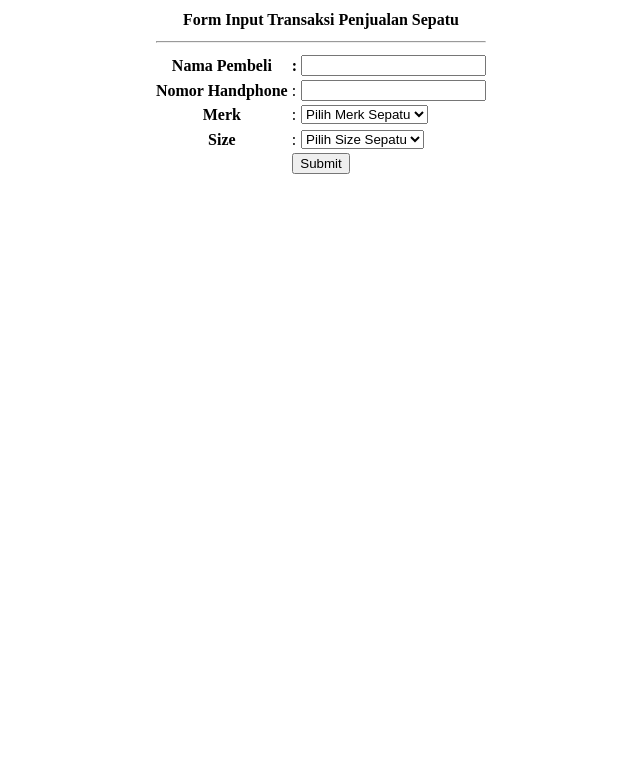
After one commit to annisaptr19/pustaka-booking, a CodeIgniter app: page /pustaka-booking/tokosepatu in a window 1280 px wide. The commit adds this page. Shown: the top 783 px of the page, without its empty margins (319-959 px from the left). Run offline with CodeIgniter, Linux system fonts and the light colour scheme.

Commit message:
Tugas Studi Kasus Pertemuan 7

```diff
--- /dev/null
+++ b/application/controllers/Tokosepatu.php
@@ -0,0 +1,46 @@
+<?php
+class Tokosepatu extends CI_Controller
+{
+    public function index()
+    {
+
+        $this->load->view('view-form-tokosepatu');
+    }
+
+    public function cetak()
+    {
+        $this->form_validation->set_rules('nama','Nama Pembeli','required|min_length[3]',[
+            'required' => 'Nama Pembeli Harus Diisi',
+            'min_length' => 'Nama Pembeli Terlalu Pendek'
+        ]);
+        $this->form_validation->set_rules('nohp','Nomor Handphone','required|min_length[10]',[
+            'required' => 'Nomor Handphone Harus Diisi',
+            'min_length' => 'Nomor Handphone Terlalu Pendek'
+        ]);
+        if ($this->form_validation->run() != true){
+            $this->load->view('view-form-tokosepatu');
+        } else {
+            $data = [
+                'nama' => $this->input->post('nama'),
+                'nohp' => $this->input->post('nohp'),
+                'merk' => $this->input->post('merk'),
+                'size' => $this->input->post('size'),
+                'harga' => $this->input->post('harga')
+            ];
+
+            if ($this->input->post('merk') == 'Nike') {
+                $data['harga'] = 375000;
+            } elseif ($this->input->post('merk') == 'Adidas') {
+                $data['harga'] = 300000;
+            } elseif ($this->input->post('merk') == 'Kickers') {
+                $data['harga'] = 250000;
+            } elseif ($this->input->post('merk') == 'Eiger') {
+                $data['harga'] = 275000;
+            } elseif ($this->input->post('merk') == 'Bucherri') {
+                $data['harga'] = 400000;
+            }
+
+            $this->load->view('view-data-tokosepatu', $data);
+        }
+    }
+}
--- /dev/null
+++ b/application/views/view-form-tokosepatu.php
@@ -0,0 +1,86 @@
+<html>
+
+<head>
+    <title>Form Input Transaksi Penjualan Sepatu</title>
+<style>
+.pesan {color:red;font-style: italic;}
+</style>
+</head>
+
+<body>
+    <div class="pesan">
+    <?php echo validation_errors(); ?>
+    </div>
+    <center>
+        <form action="<?= base_url('tokosepatu/cetak'); ?>"method="post">
+            <table>
+                <tr>
+                    <th colspan="3">
+                        Form Input Transaksi Penjualan Sepatu
+                    </th>
+                </tr>
+                <tr>
+                    <td colspan="3">
+                        <hr>
+                    </td>
+                </tr>
+                <tr>
+                    <th>Nama Pembeli</th>
+                    <th>:</th>
+                    <td>
+                        <input type="text" name="nama" id="nama">
+                    </td>
+                </tr>
+                <tr>
+                    <th>Nomor Handphone</th>
+                    <td>:</td>
+                    <td>
+                        <input type="text" name="nohp" id="nohp">
+                    </td>
+                </tr>
+                <tr>
+                    <th>Merk</th>
+                    <td>:</td>
+                    <td>
+                        <select name="merk" id="merk">
+                            <option value="">Pilih Merk Sepatu</option>
+                            <option value="Nike">Nike</option>
+                            <option value="Adidas">Adidas</option>
+                            <option value="Kickers">Kickers</option>
+                            <option value="Eiger">Eiger</option>
+                            <option value="Bucherri">Bucherri</option>
+                        </select>
+                    </td>
+                </tr>
+                <tr>
+                <tr>
+                    <th>Size</th>
+                    <td>:</td>
+                    <td>
+                        <select name="size" id="size">
+                            <option value="">Pilih Size Sepatu</option>
+                            <option value="32">32</option>
+                            <option value="33">33</option>
+                            <option value="34">34</option>
+                            <option value="35">35</option>
+                            <option value="36">36</option>
+                            <option value="37">37</option>
+                            <option value="38">38</option>
+                            <option value="39">39</option>
+                            <option value="40">40</option>
+                            <option value="41">41</option>
+                            <option value="42">42</option>
+                            <option value="43">43</option>
+                            <option value="44">44</option>
+                        </select>
+                    </td>
+                </tr>
+                    <td colspan="3" align="center">
+                        <input type="submit" value="Submit">
+                    </td>
+                </tr>
+            </table>
+        </form>
+    </center>
+</body>
+</html>
```
Also changed, not shown: application/views/view-data-tokosepatu.php (renamed from application/views/view-data-matakuliah.php, +28 -14 lines).
